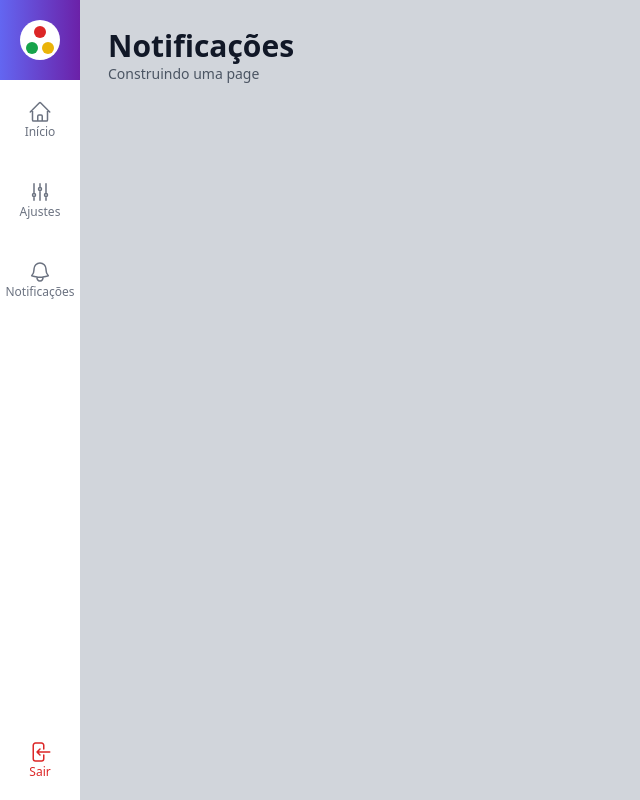
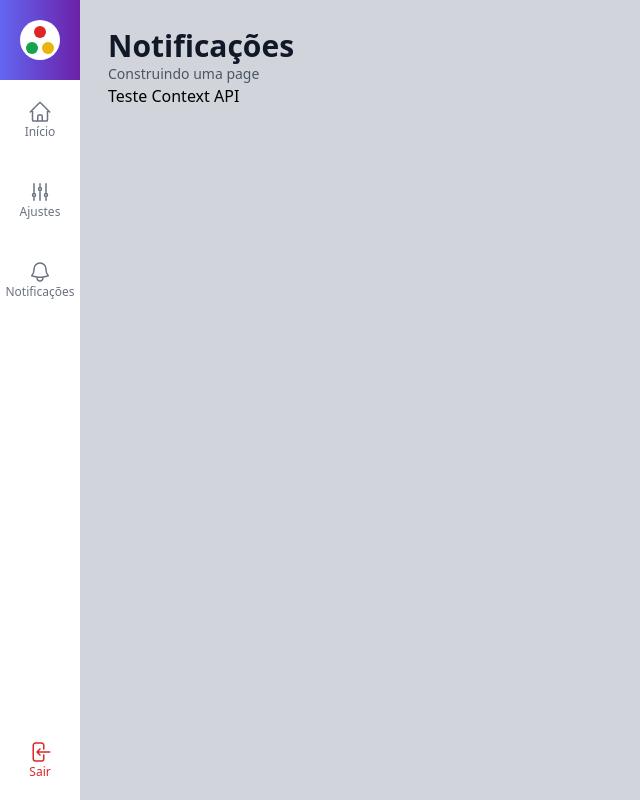
Before and after one commit to Iagohcc/adminTemplate, a Next.js app in the folder admin-template/: page /notificacoes in a window 1280 px wide. Shown: the whole page, without its empty margins (0-640 px from the left). Built offline with nearby package versions, Linux system fonts and the light colour scheme.

Commit message:
context api e criação de autenticacao

```diff
--- /dev/null
+++ b/admin-template/src/components/auth/AuthInput.tsx
@@ -0,0 +1,16 @@
+interface AuthInputProps {
+    label: string,
+    valor: any,
+}
+
+export default function AuthInput(props: AuthInputProps) {
+
+    return (
+        <div >
+            <label>{props.label}</label>
+            <input
+                type="text"
+                value={props.valor} />
+        </div>
+    )
+}
--- a/admin-template/src/components/template/Layout.tsx
+++ b/admin-template/src/components/template/Layout.tsx
@@ -10,7 +10,7 @@
 
 export default function Layout(props: LayoutProps) {
     return (
-        <div className="flex h-screen w-screen">
+        <div className={`flex h-screen w-screen`}>
             <MenuLateral />
             <div className="flex flex-col p-7 bg-gray-300 w-full">
                 <Cabecalho titulo={props.titulo} subtitulo={props.subtitulo} />
--- /dev/null
+++ b/admin-template/src/data/context/AppContext.tsx
@@ -0,0 +1,16 @@
+import { createContext } from "react";
+
+const AppContext = createContext({
+    nome: null
+})
+
+export function AppProvider(props) {
+    return (
+        <AppContext.Provider value={{
+            nome: 'Teste Context API'
+        }}>
+            {props.children}
+        </AppContext.Provider>
+    )
+}
+export default AppContext
--- /dev/null
+++ b/admin-template/src/data/hook/UseAppData.ts
@@ -0,0 +1,6 @@
+import { useContext } from "react";
+import AppContext from "../context/AppContext";
+
+const useAppData = () => useContext(AppContext);
+
+export default useAppData;
--- a/admin-template/src/pages/_app.tsx
+++ b/admin-template/src/pages/_app.tsx
@@ -1,6 +1,11 @@
+import { AppProvider } from '@/data/context/AppContext'
 import '@/styles/globals.css'
 import type { AppProps } from 'next/app'
 
 export default function App({ Component, pageProps }: AppProps) {
-  return <Component {...pageProps} />
+  return (
+    <AppProvider>
+      <Component {...pageProps} />
+    </AppProvider>
+  )
 }
--- /dev/null
+++ b/admin-template/src/pages/autenticacao.tsx
@@ -0,0 +1,8 @@
+export default function Autenticacao() {
+
+    return (
+        <div >
+            <h3>Autenticacao</h3>
+        </div>
+    )
+}
--- a/admin-template/src/pages/notificacoes.tsx
+++ b/admin-template/src/pages/notificacoes.tsx
@@ -1,10 +1,12 @@
 import Layout from "@/components/template/Layout";
+import useAppData from "@/data/hook/UseAppData";
 
 export default function Notificacoes() {
+
+  const dados = useAppData()
   return (
-    <div>
-      <Layout titulo="Notificações" subtitulo="Construindo uma page">
-      </Layout>
-    </div>
+    <Layout titulo="Notificações" subtitulo="Construindo uma page">
+      <h3>{dados.nome}</h3>
+    </Layout>
   )
 }
```
